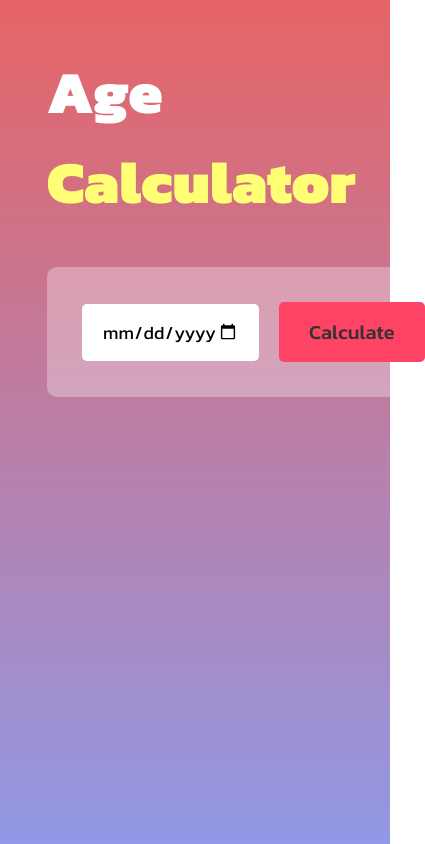
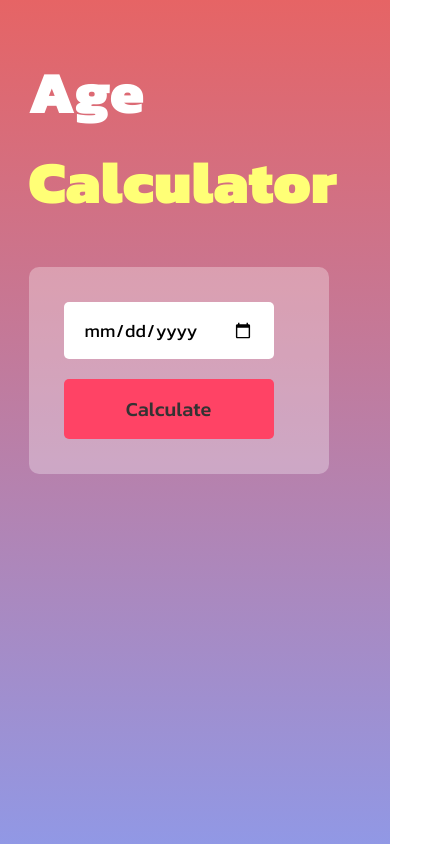
Before and after one commit to Jaideep6365/Age-Calculator, a plain HTML site: page index.html in a window 390 px wide. Shown: the whole page, 425 px wide, since content can reach past the window. Drawn offline with Linux system fonts and the light colour scheme.

Commit message:
Update style.css

```diff
--- a/style.css
+++ b/style.css
@@ -81,3 +81,23 @@
 #result{
     font-size: 20px;
 }
+@media screen and (max-width:400px){
+    .input-box{
+        margin: 40px 00px;
+        padding: 35px;
+        border-radius: 10px;
+        background: rgba(255,255,255,0.3);
+        display: grid;
+        text-align: center;
+    }
+    .calculator{
+        width: 100%;
+        max-width: 300px;
+        margin-left: 5%;
+        margin-top: 10%;
+    }
+    .input-box button{
+        margin-top: 20px;
+        max-width: 210px;
+    }
+}
```
